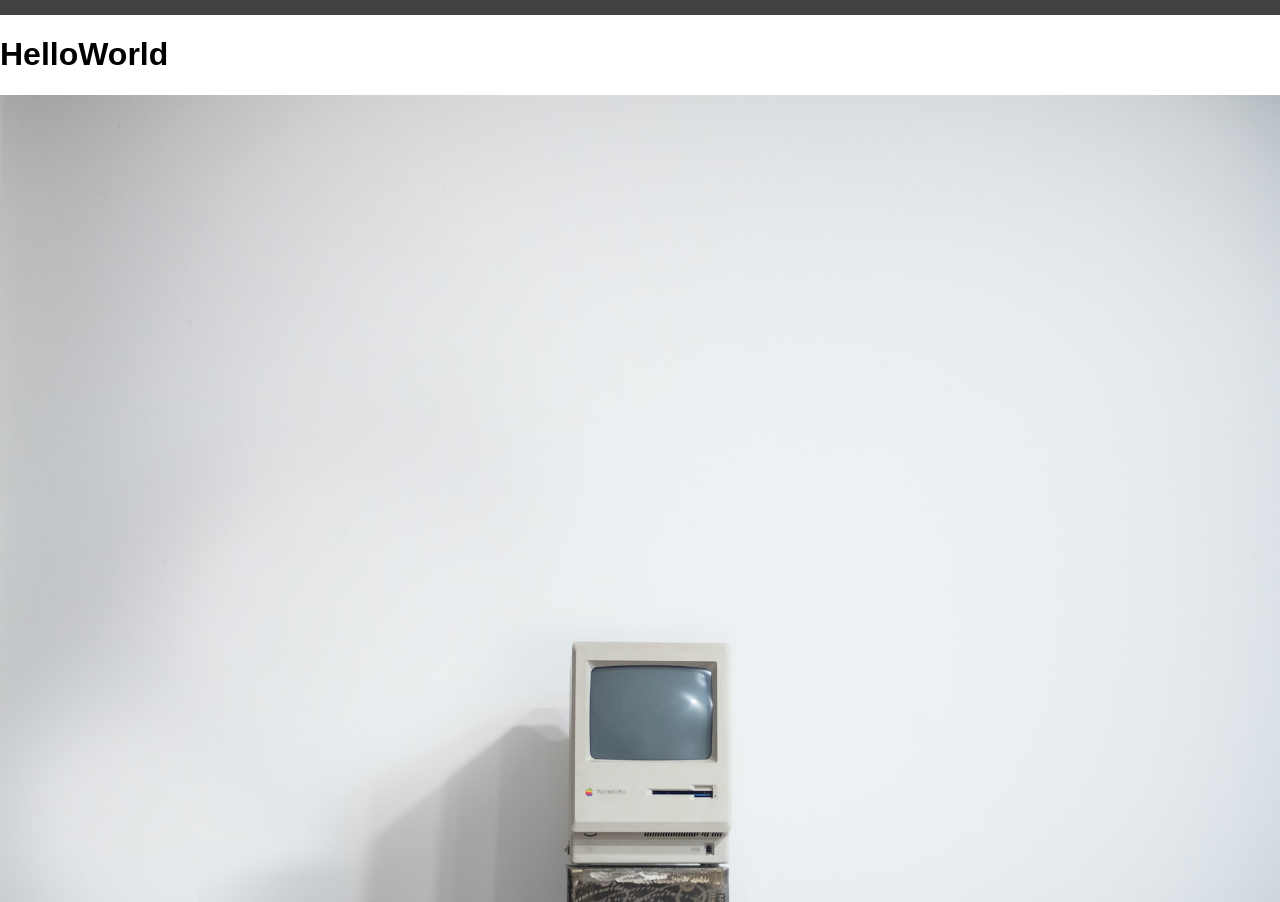
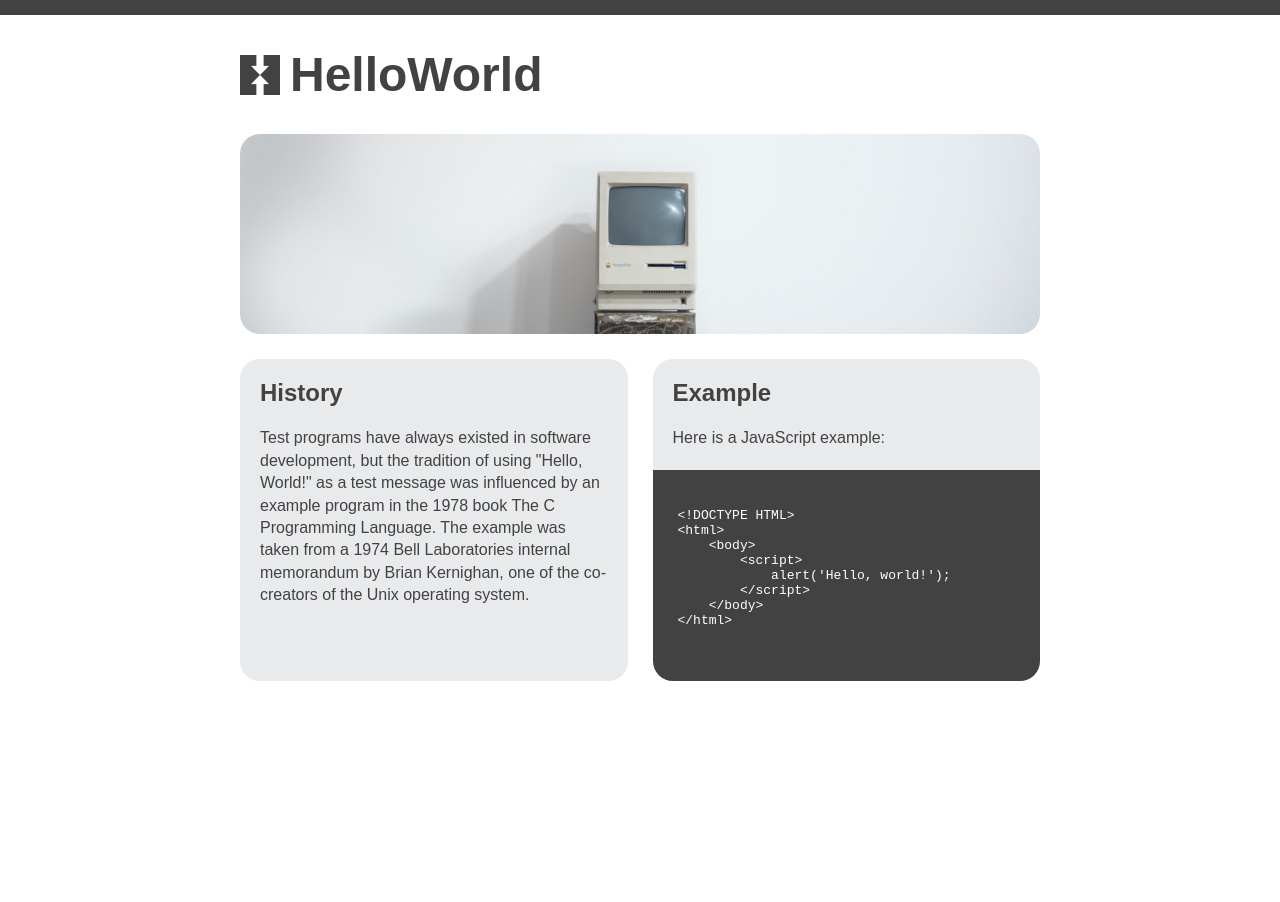
Before and after one commit to reynolds22/hello-world-2.0, a plain HTML site: page index.html in a window 1280 px wide. Shown: the top 902 px of the page. After the commit the page ends 800 px from the top, so only its background shows below. Drawn offline with Linux system fonts and the light colour scheme.

Commit message:
all finished!

```diff
--- a/index.html
+++ b/index.html
@@ -9,16 +9,21 @@
         <link rel="stylesheet" href="screen.css">
     </head>
     <body>
+        <main>
             <h1>HelloWorld</h1>
-        <img src="mac.jpg" alt="Vintage mac">
+            <div class="masthead"></div>
+            <div class="details">
                 <section>
                     <h2>History</h2>
                     <p>Test programs have always existed in software development, but the tradition of using "Hello, World!" as a test message was influenced by an example program in the 1978 book The C Programming Language. The example was taken from a 1974 Bell Laboratories internal memorandum by Brian Kernighan, one of the co-creators of the Unix operating system.</p>
                 </section>
-        <section>
+                <section class="with-code">
+                    <div class="code-copy">
                         <h2>Example</h2>
                         <p>Here is a JavaScript example:</p>
-            <code>
+                    </div>
+                    <div class="code-html">
+                        <code><pre>
 &lt;!DOCTYPE HTML&gt;
 &lt;html&gt;
     &lt;body&gt;
@@ -27,8 +32,11 @@
         &lt;/script&gt;
     &lt;/body&gt;
 &lt;/html&gt;
-            </code>
+                        </pre></code>
+                    </div>
                 </section>
+            </div>
+        </main>
         <script src="index.js"></script>
     </body>
 </html>
--- a/screen.css
+++ b/screen.css
@@ -2,9 +2,72 @@ body {
     background: #fff;
     font-family: Arial, Helvetica, sans-serif;
     border-top: 15px solid #424242;
-    margin: 0px;
+    margin: 0px auto;
+    color: #424242;
+}
+
+main {
+    margin: 0px auto;
+    width: 800px;
 }
 
 img {
     width: 100%;
 }
+
+.details {
+    display: flex;
+    gap: 25px;
+}
+
+.details section {
+    flex-grow: 1;
+    flex-basis: 0;
+    background: #E9EAEC;
+    border-radius: 20px;
+    margin-top: 25px;
+}
+
+h2 {
+    margin: 0 0 10px 0;
+}
+
+p {
+    margin: 0px;
+    line-height: 1.4em;
+}
+
+.masthead {
+    background: no-repeat bottom / cover url("./mac.jpg");
+    height: 200px;
+    border-radius: 20px;
+}
+
+h1 {
+    background-image: url("Logo.png");
+    background-repeat: no-repeat;
+    font-size: 3em;
+    background-size: 40px;
+    padding-left: 50px;
+    background-position: center left;
+}
+
+.details section.with-code {
+    padding: 0px;
+}
+
+div.code-html {
+    padding: 25px;
+    background: #424242;
+    color: #fff;
+    border-bottom-left-radius: 20px;
+    border-bottom-right-radius: 20px;
+}
+
+.details section p {
+    margin: 20px;
+}
+
+.details section h2 {
+    margin: 20px;
+}
```
Also changed, not shown: Logo.png (added). Lines whose indentation alone changed are shown as unchanged.
